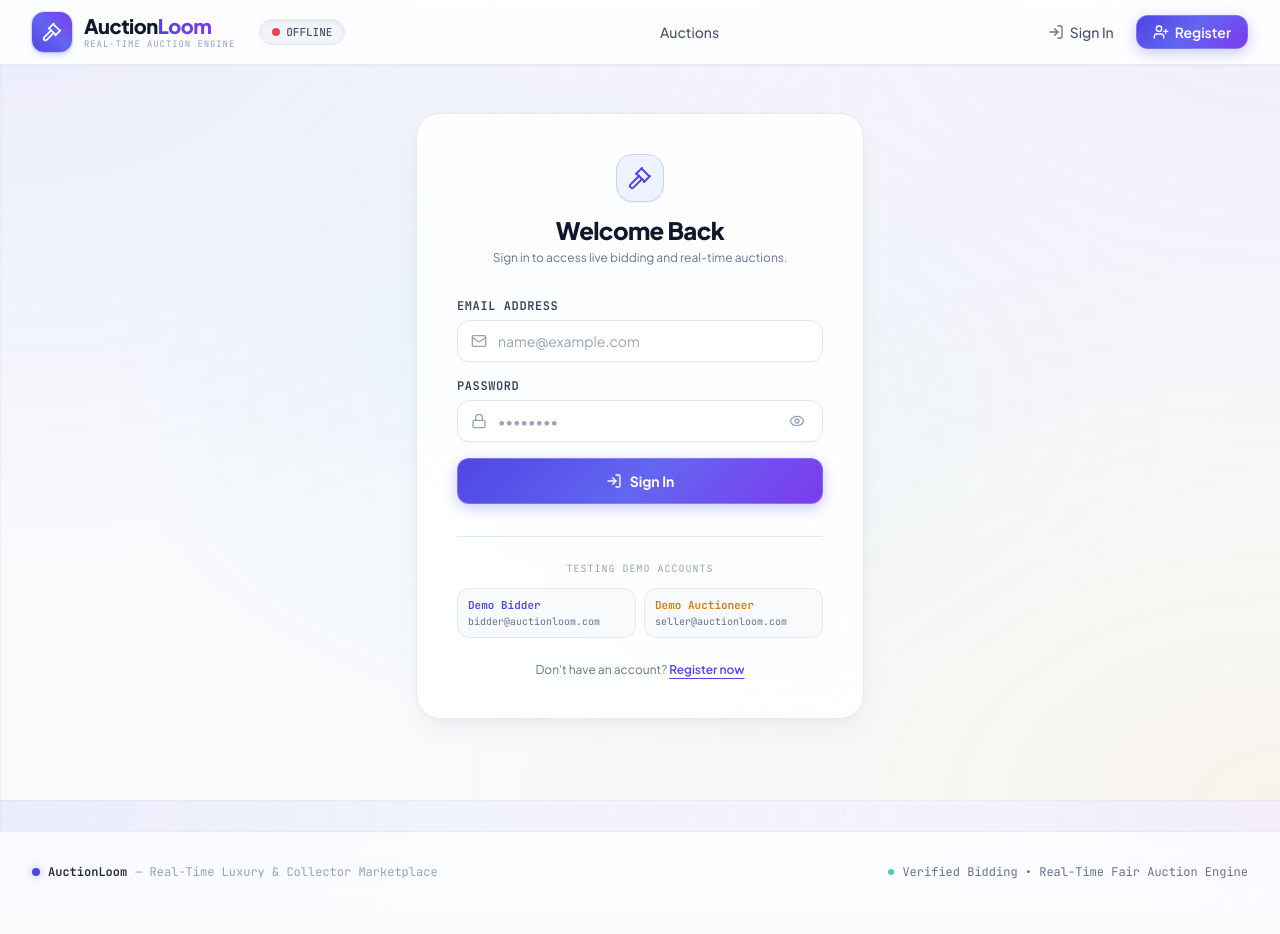
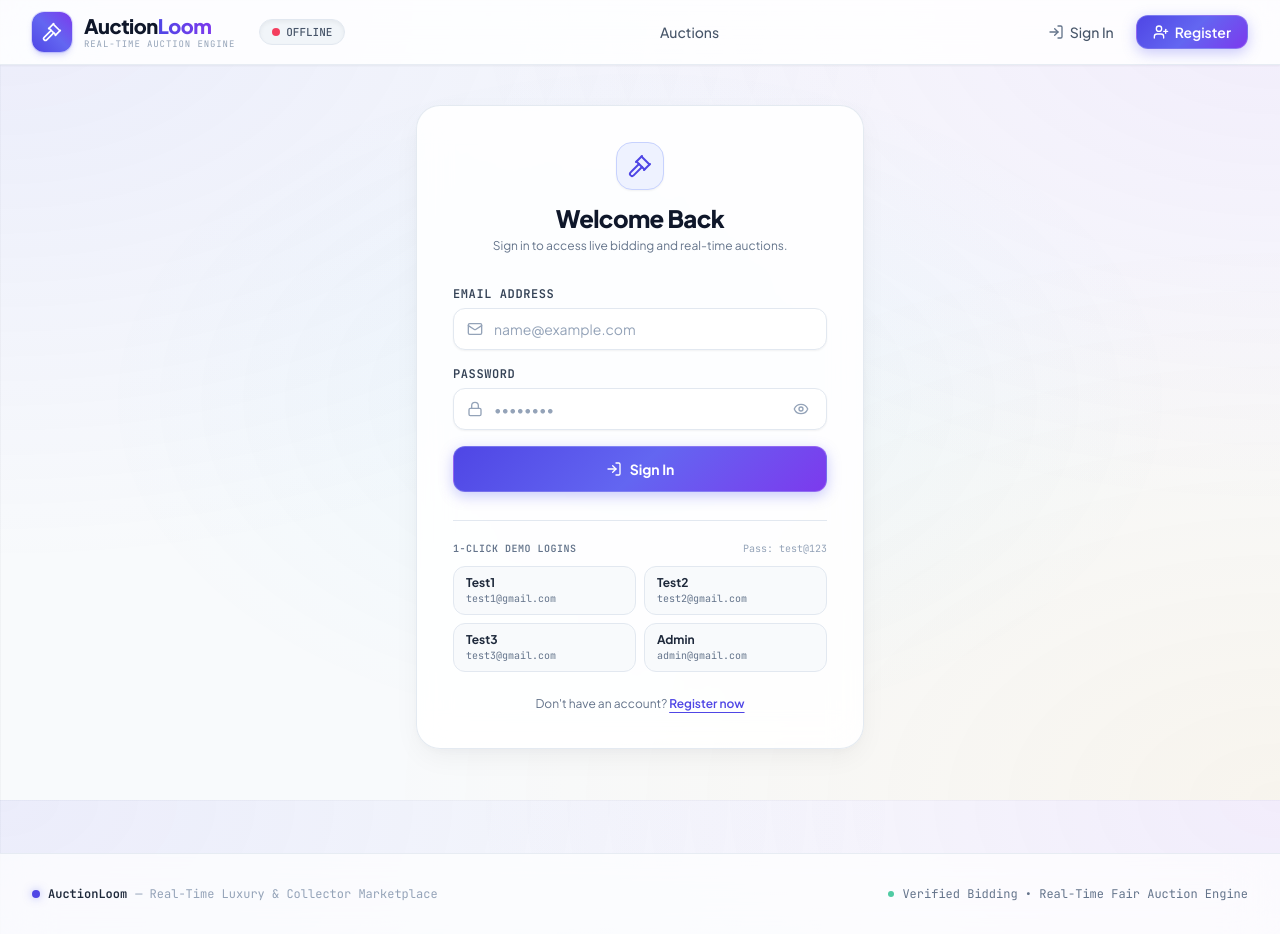
Before and after one commit to 23abhishek2024/auctionloom, a React (Vite) app in the folder frontend/: page /login in a window 1280 px wide. Before the commit the page ends 912 px from the top, so only its background shows below. Built offline with nearby package versions, Linux system fonts and the light colour scheme; no server answers.

Commit message:
fix: replace old demo bidder/auctioneer helper buttons with Test1..Test3 and Admin logins, fix card padding, and redirect authenticated users

```diff
--- a/frontend/src/pages/LoginPage.jsx
+++ b/frontend/src/pages/LoginPage.jsx
@@ -1,7 +1,7 @@
-import React, { useState } from 'react';
+import React, { useState, useEffect } from 'react';
 import { Link, useNavigate, useLocation } from 'react-router-dom';
 import { useAuth } from '../context/AuthContext';
-import { LogIn, Mail, Lock, AlertCircle, Gavel, UserCheck, Eye, EyeOff } from 'lucide-react';
+import { LogIn, Mail, Lock, AlertCircle, Gavel, UserCheck, Eye, EyeOff, Sparkles } from 'lucide-react';
 
 export const LoginPage = () => {
   const [email, setEmail] = useState('');
@@ -10,11 +10,18 @@ export const LoginPage = () => {
   const [loading, setLoading] = useState(false);
   const [error, setError] = useState(null);
 
-  const { login } = useAuth();
+  const { user, isAuthenticated, login } = useAuth();
   const navigate = useNavigate();
   const location = useLocation();
 
   const from = location.state?.from?.pathname || '/';
+
+  // If already logged in, redirect to home or My Hub
+  useEffect(() => {
+    if (isAuthenticated) {
+      navigate('/my-hub', { replace: true });
+    }
+  }, [isAuthenticated, navigate]);
 
   const handleSubmit = async (e) => {
     e.preventDefault();
@@ -44,8 +51,8 @@ export const LoginPage = () => {
   };
 
   return (
-    <div className="min-h-[80vh] flex items-center justify-center px-4 py-12">
-      <div className="max-w-md w-full glass-panel border border-slate-200/90 rounded-3xl p-8 sm:p-10 shadow-xl shadow-slate-200/50 bg-white/95 backdrop-blur-xl">
+    <div className="min-h-[calc(100vh-130px)] flex items-center justify-center px-4 py-6 sm:py-10">
+      <div className="max-w-md w-full glass-panel border border-slate-200/90 rounded-3xl p-6 sm:p-9 shadow-xl shadow-slate-200/50 bg-white/95 backdrop-blur-xl">
 
         {/* Brand Header */}
         <div className="text-center mb-8">
@@ -132,26 +139,47 @@ export const LoginPage = () => {
         </form>
 
         {/* Quick Demo Accounts Helpers */}
-        <div className="mt-8 pt-6 border-t border-slate-200">
-          <span className="text-[10px] font-mono uppercase tracking-widest text-slate-400 block text-center mb-3">
-            Testing Demo Accounts
-          </span>
+        <div className="mt-7 pt-5 border-t border-slate-200">
+          <div className="flex items-center justify-between mb-2.5">
+            <span className="text-[10px] font-mono uppercase tracking-wider text-slate-500 font-semibold">
+              1-Click Demo Logins
+            </span>
+            <span className="text-[10px] font-mono text-slate-400">
+              Pass: test@123
+            </span>
+          </div>
           <div className="grid grid-cols-2 gap-2">
             <button
               type="button"
-              onClick={() => handleQuickFill('bidder@auctionloom.com', 'password123')}
-              className="px-2.5 py-2 rounded-xl bg-slate-50 hover:bg-slate-100 border border-slate-200 hover:border-indigo-300 text-left text-[11px] font-mono text-slate-700 transition-all cursor-pointer"
+              onClick={() => handleQuickFill('test1@gmail.com', 'test@123')}
+              className="px-3 py-2 rounded-xl bg-slate-50 hover:bg-indigo-50/70 border border-slate-200 hover:border-indigo-300 text-left transition-all cursor-pointer group"
             >
-              <div className="text-indigo-600 font-bold">Demo Bidder</div>
-              <div className="text-[10px] text-slate-500 truncate">bidder@auctionloom.com</div>
+              <div className="text-xs font-bold text-slate-800 group-hover:text-indigo-600">Test1</div>
+              <div className="text-[10px] font-mono text-slate-500 truncate">test1@gmail.com</div>
             </button>
             <button
               type="button"
-              onClick={() => handleQuickFill('seller@auctionloom.com', 'password123')}
-              className="px-2.5 py-2 rounded-xl bg-slate-50 hover:bg-slate-100 border border-slate-200 hover:border-amber-300 text-left text-[11px] font-mono text-slate-700 transition-all cursor-pointer"
+              onClick={() => handleQuickFill('test2@gmail.com', 'test@123')}
+              className="px-3 py-2 rounded-xl bg-slate-50 hover:bg-indigo-50/70 border border-slate-200 hover:border-indigo-300 text-left transition-all cursor-pointer group"
             >
-              <div className="text-amber-600 font-bold">Demo Auctioneer</div>
-              <div className="text-[10px] text-slate-500 truncate">seller@auctionloom.com</div>
+              <div className="text-xs font-bold text-slate-800 group-hover:text-indigo-600">Test2</div>
+              <div className="text-[10px] font-mono text-slate-500 truncate">test2@gmail.com</div>
+            </button>
+            <button
+              type="button"
+              onClick={() => handleQuickFill('test3@gmail.com', 'test@123')}
+              className="px-3 py-2 rounded-xl bg-slate-50 hover:bg-indigo-50/70 border border-slate-200 hover:border-indigo-300 text-left transition-all cursor-pointer group"
+            >
+              <div className="text-xs font-bold text-slate-800 group-hover:text-indigo-600">Test3</div>
+              <div className="text-[10px] font-mono text-slate-500 truncate">test3@gmail.com</div>
+            </button>
+            <button
+              type="button"
+              onClick={() => handleQuickFill('admin@gmail.com', 'test@123')}
+              className="px-3 py-2 rounded-xl bg-slate-50 hover:bg-rose-50/70 border border-slate-200 hover:border-rose-300 text-left transition-all cursor-pointer group"
+            >
+              <div className="text-xs font-bold text-slate-800 group-hover:text-rose-600">Admin</div>
+              <div className="text-[10px] font-mono text-slate-500 truncate">admin@gmail.com</div>
             </button>
           </div>
         </div>
--- a/frontend/src/pages/RegisterPage.jsx
+++ b/frontend/src/pages/RegisterPage.jsx
@@ -1,4 +1,4 @@
-import React, { useState } from 'react';
+import React, { useState, useEffect } from 'react';
 import { Link, useNavigate } from 'react-router-dom';
 import { useAuth } from '../context/AuthContext';
 import { UserPlus, Mail, Lock, AlertCircle, Gavel, User, Store, Eye, EyeOff } from 'lucide-react';
@@ -14,8 +14,15 @@ export const RegisterPage = () => {
   const [loading, setLoading] = useState(false);
   const [error, setError] = useState(null);
 
-  const { register } = useAuth();
+  const { isAuthenticated, register } = useAuth();
   const navigate = useNavigate();
+
+  // If already logged in, redirect to My Hub
+  useEffect(() => {
+    if (isAuthenticated) {
+      navigate('/my-hub', { replace: true });
+    }
+  }, [isAuthenticated, navigate]);
 
   const handleSubmit = async (e) => {
     e.preventDefault();
@@ -44,7 +51,7 @@ export const RegisterPage = () => {
       setLoading(true);
       setError(null);
       await register(email, password, role, name);
-      navigate('/');
+      navigate('/my-hub');
     } catch (err) {
       console.error('Registration error:', err);
       setError(err.response?.data?.error || 'Registration failed. Try a different email.');
@@ -54,8 +61,8 @@ export const RegisterPage = () => {
   };
 
   return (
-    <div className="min-h-[80vh] flex items-center justify-center px-4 py-12">
-      <div className="max-w-md w-full glass-panel border border-slate-200/90 rounded-3xl p-8 sm:p-10 shadow-xl shadow-slate-200/50 bg-white/95 backdrop-blur-xl">
+    <div className="min-h-[calc(100vh-130px)] flex items-center justify-center px-4 py-6 sm:py-10">
+      <div className="max-w-md w-full glass-panel border border-slate-200/90 rounded-3xl p-6 sm:p-9 shadow-xl shadow-slate-200/50 bg-white/95 backdrop-blur-xl">
 
         {/* Brand Header */}
         <div className="text-center mb-8">
```
